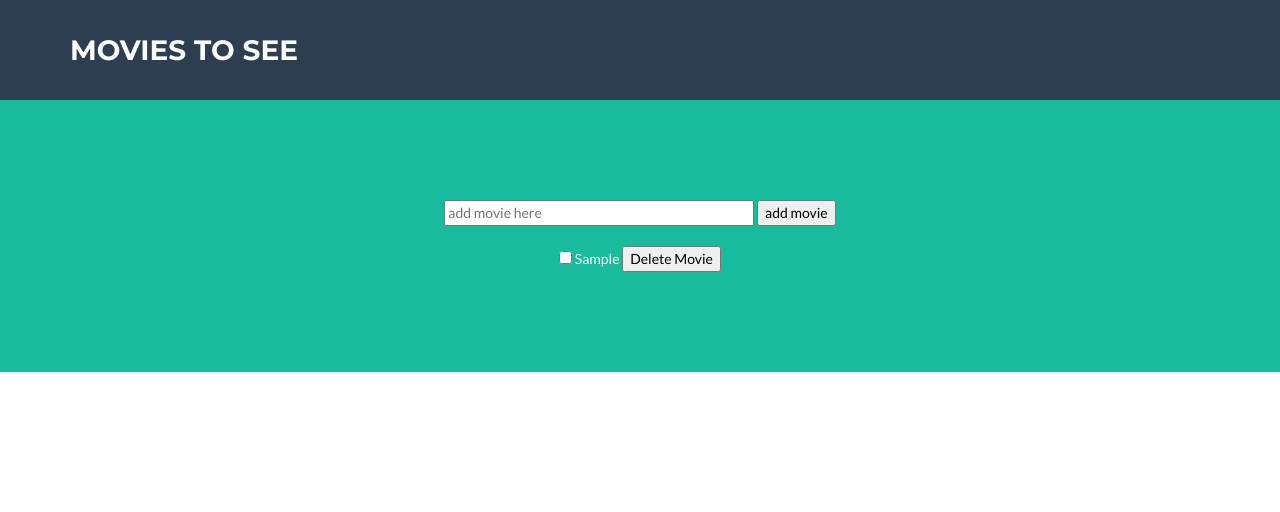
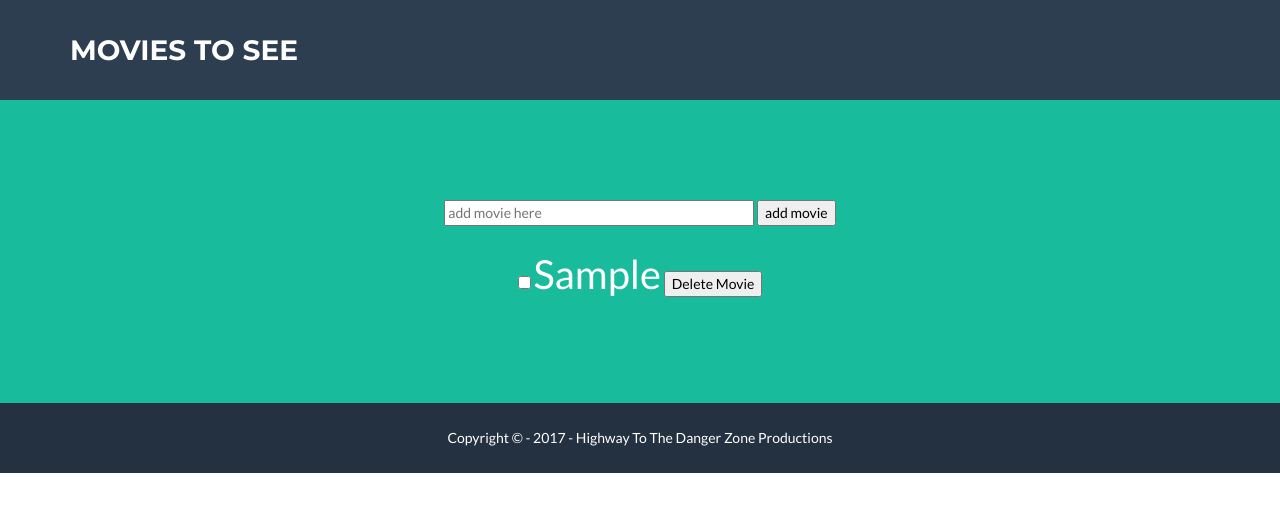
Before and after one commit to bruce-graham/hrr21_mvp_moviesToSee, a website: page index.html in a window 1280 px wide. Both pictures are taken after typing "Sample" into the empty fields and a click on the input "add movie". Drawn offline with nearby package versions, Linux system fonts and the light colour scheme; some packages are replaced by stand-ins of ours; no server answers.

Commit message:
Further styling updates.

```diff
--- a/index.html
+++ b/index.html
@@ -29,13 +29,25 @@
             </form><br>
 
             <div ng-repeat="n in movieList">
-              <input class='moviesize' type="checkbox" ng-model="n.done"> <span ng-bind="n.title"></span>
+              <input  type="checkbox" ng-model="n.done"> <span class='moviesize' ng-bind="n.title"></span>
               <button class='fontblack' ng-click="deleteMovie(n.title)">Delete Movie</button>
           </div>
         </div>
       </div>
     </header>
 
+    <footer class="text-center">
+      <div class="footer-below">
+        <div class="container">
+          <div class="row">
+            <div class="col-lg-12">
+                Copyright &copy;  - 2017 - Highway To The Danger Zone Productions
+            </div>
+          </div>
+        </div>
+      </div>
+    </footer>
+
     <script src="https://ajax.googleapis.com/ajax/libs/angularjs/1.4.8/angular.min.js"></script>
     <script src="//ajax.googleapis.com/ajax/libs/angularjs/1.4.8/angular-route.js"></script>
     <script src='app.js'></script>
--- a/style.css
+++ b/style.css
@@ -3,5 +3,5 @@
 }
 
 .moviesize {
-    font-size: 70em;
+    font-size: 40px;
 }
```
